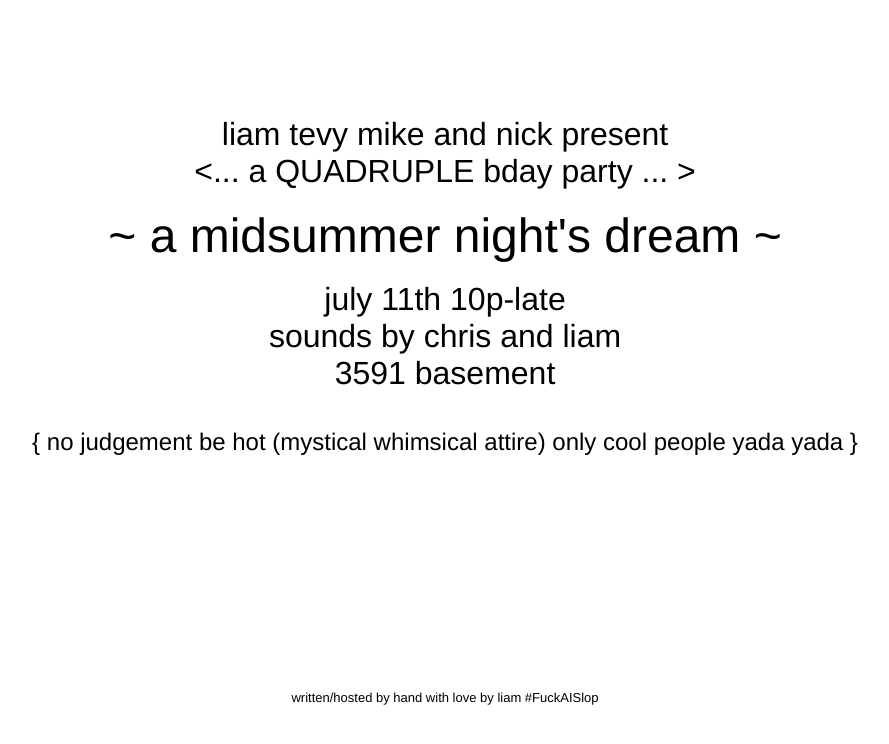
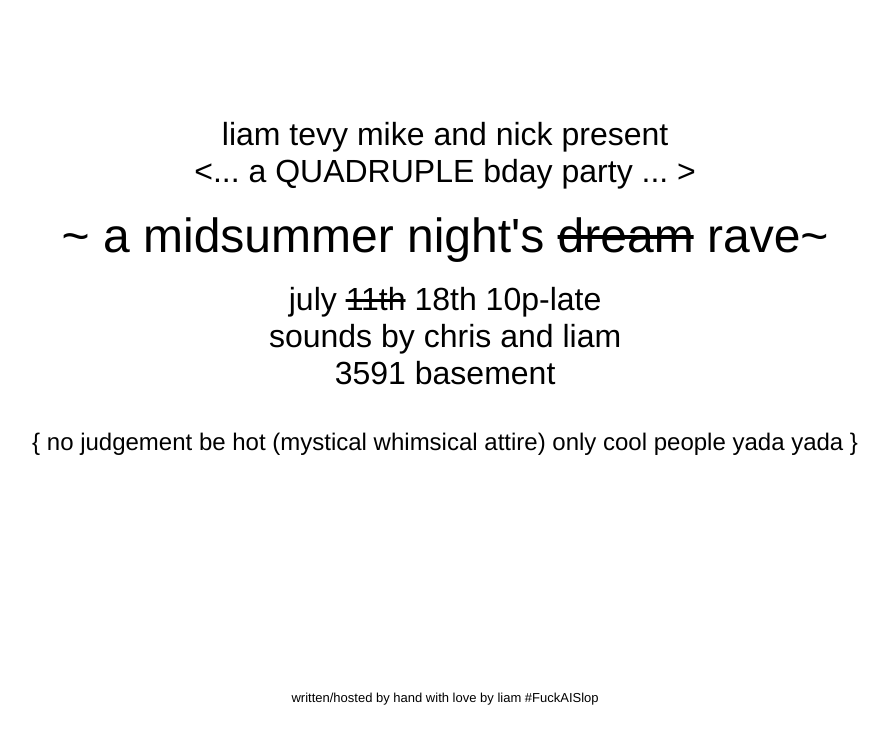
Before and after one commit to dienamite79/dienamite79.github.io, a plain HTML site: page index.html in a window 1280 px wide. Shown: the whole page, without its empty margins (195-1084 px from the left). Drawn offline with Linux system fonts and the light colour scheme.

Commit message:
date update

```diff
--- a/index.html
+++ b/index.html
@@ -16,13 +16,13 @@
 <br><br>
 
 <font face="Helvetica" size="7">
-~ a midsummer night's dream ~
+~ a midsummer night's <s>dream</s> rave~
 </font>
 
 <br><br>
 
 <font face="Helvetica" size="6">
-july 11th 10p-late
+july <s> 11th</s> 18th 10p-late
 <br>
 sounds by chris and liam
 <br>
```
